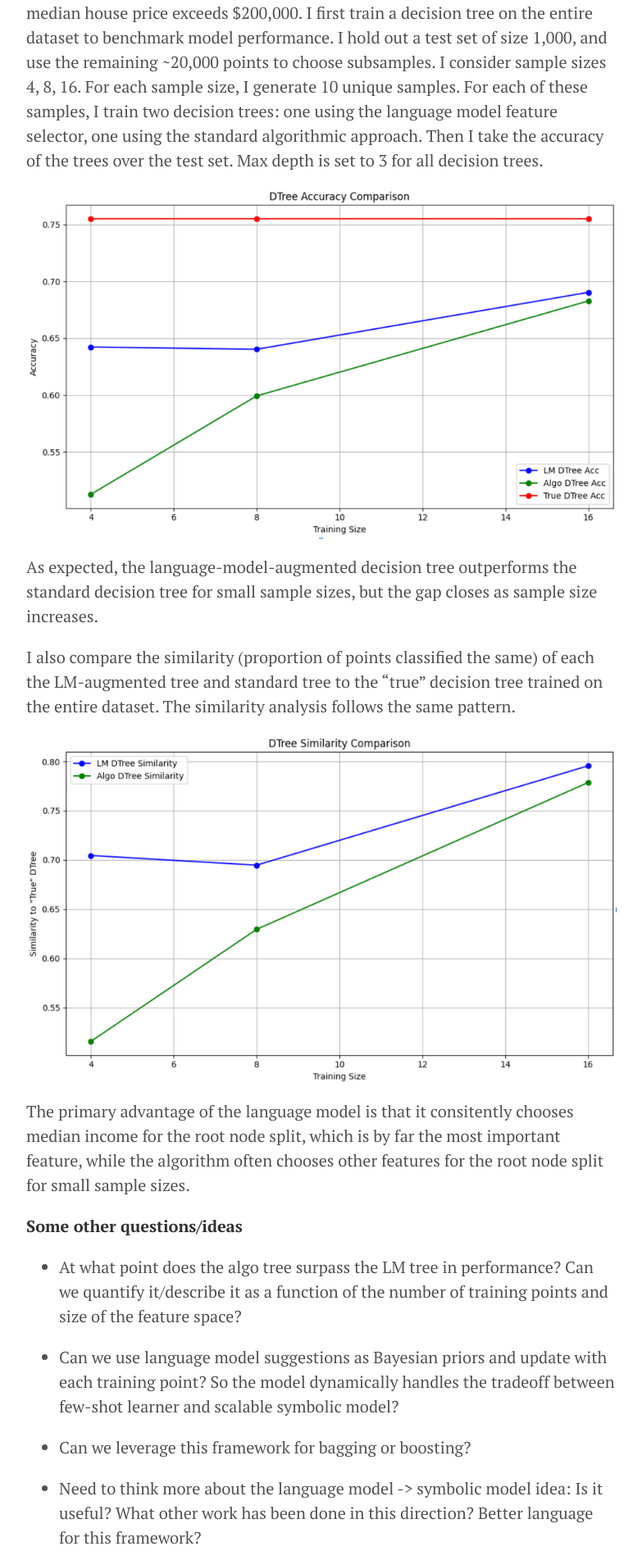
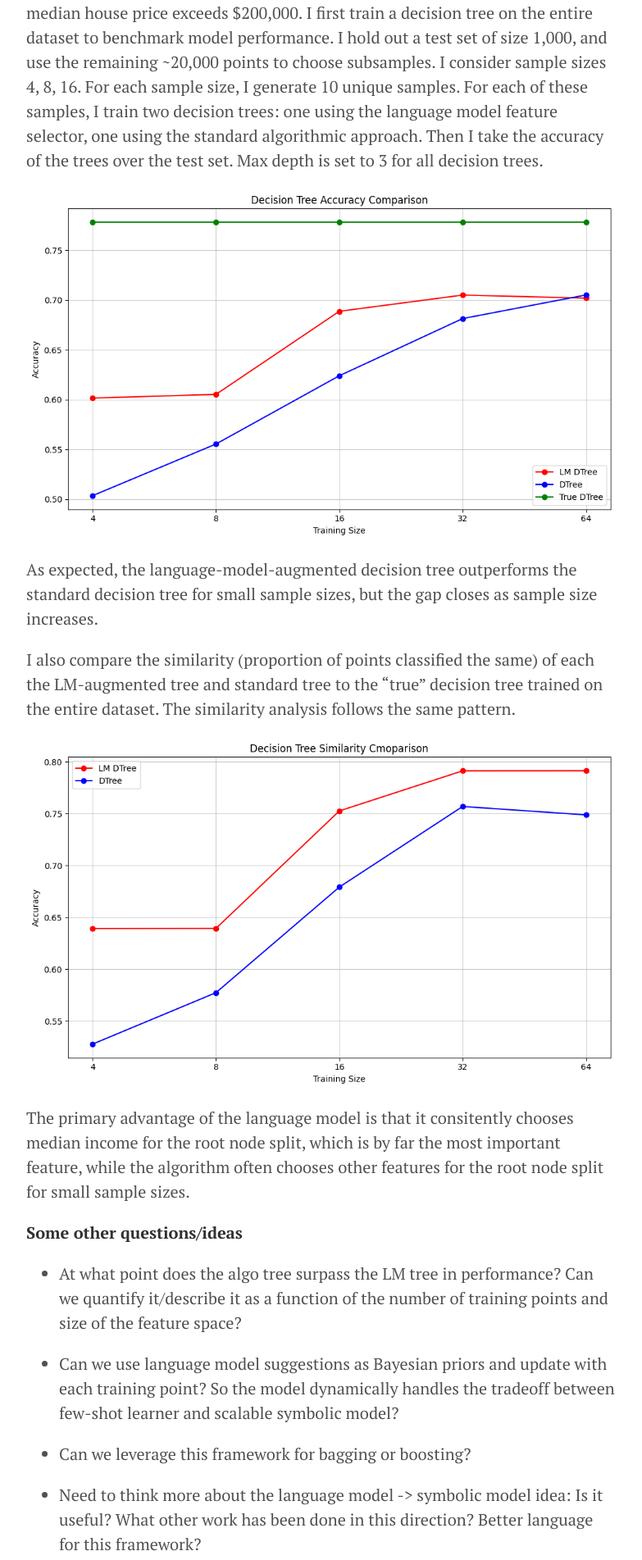
Before and after one commit to xocelyk/xocelyk.github.io, a Jekyll site: the page built from _posts/2023-09-12-language-model-augmented-decision-trees.md, in a window 1280 px wide. Shown: the part 3460-5363 px from the top of the page at 82% size, without its empty margins (248-1031 px from the left). Built offline with Jekyll 4.4.1, drawn with Linux system fonts in a browser that asks for light colours.

Commit message:
update figures

```diff
--- a/_posts/2023-09-12-language-model-augmented-decision-trees.md
+++ b/_posts/2023-09-12-language-model-augmented-decision-trees.md
@@ -43,13 +43,13 @@ When we have sparse data, sometimes pretty unhelpful splits are chosen and the t
 
 I try this approach using the California housing dataset, classifying whether median house price exceeds $200,000. I first train a decision tree on the entire dataset to benchmark model performance. I hold out a test set of size 1,000, and use the remaining ~20,000 points to choose subsamples. I consider sample sizes 4, 8, 16. For each sample size, I generate 10 unique samples. For each of these samples, I train two decision trees: one using the language model feature selector, one using the standard algorithmic approach. Then I take the accuracy of the trees over the test set. Max depth is set to 3 for all decision trees.
 
-![](/assets/dtree-lm-acc-1.png)
+![](/assets/dtree-lm-acc-2.png)
 
 As expected, the language-model-augmented decision tree outperforms the standard decision tree for small sample sizes, but the gap closes as sample size increases.
 
 I also compare the similarity (proportion of points classified the same) of each the LM-augmented tree and standard tree to the "true" decision tree trained on the entire dataset. The similarity analysis follows the same pattern.
 
-![](/assets/dtree-lm-sim-1.png)
+![](/assets/dtree-lm-sim-2.png)
 
 The primary advantage of the language model is that it consitently chooses median income for the root node split, which is by far the most important feature, while the algorithm often chooses other features for the root node split for small sample sizes.
 
```
Also changed, not shown: assets/dtree-lm-acc-2.png (added), assets/dtree-lm-sim-2.png (added).
